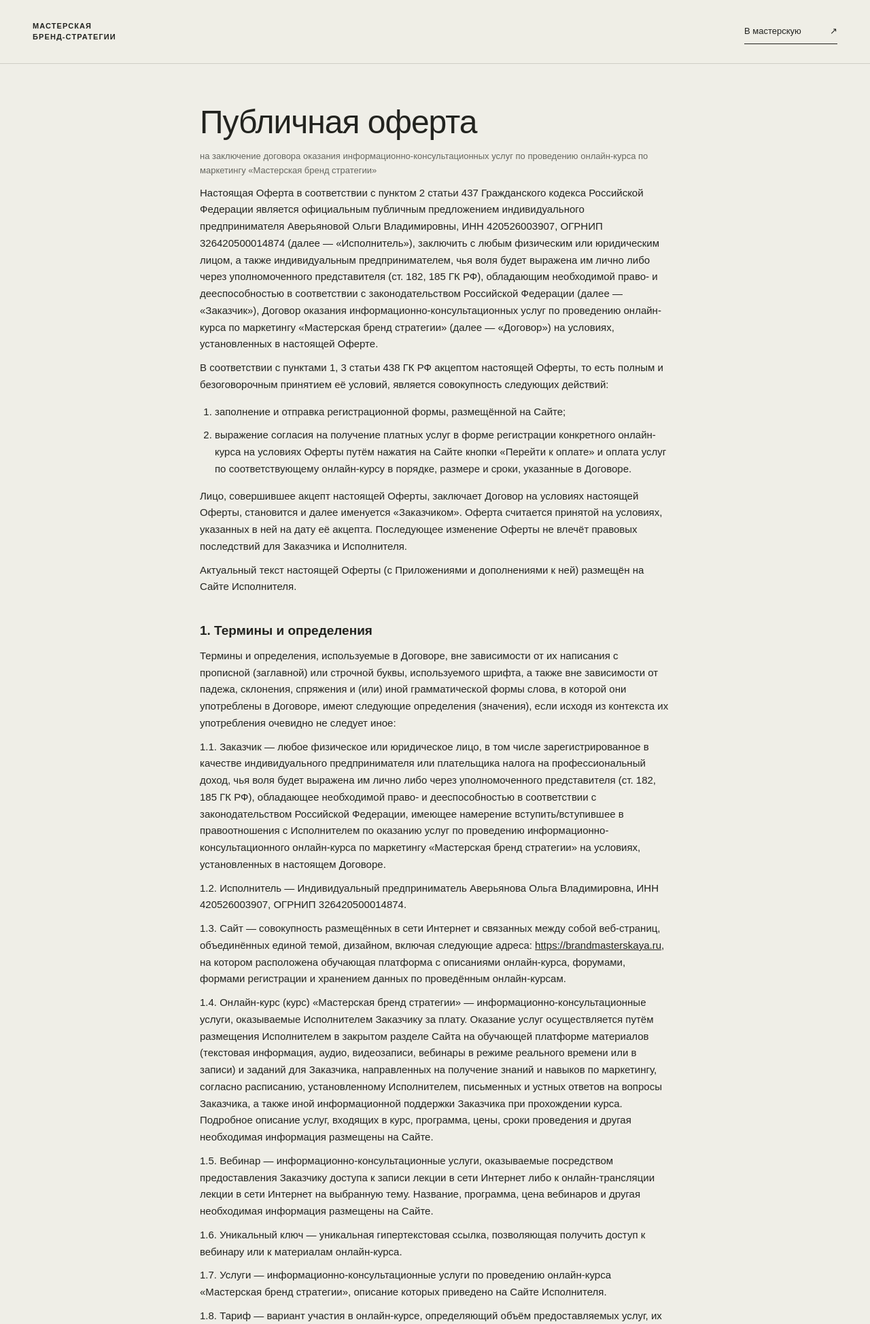
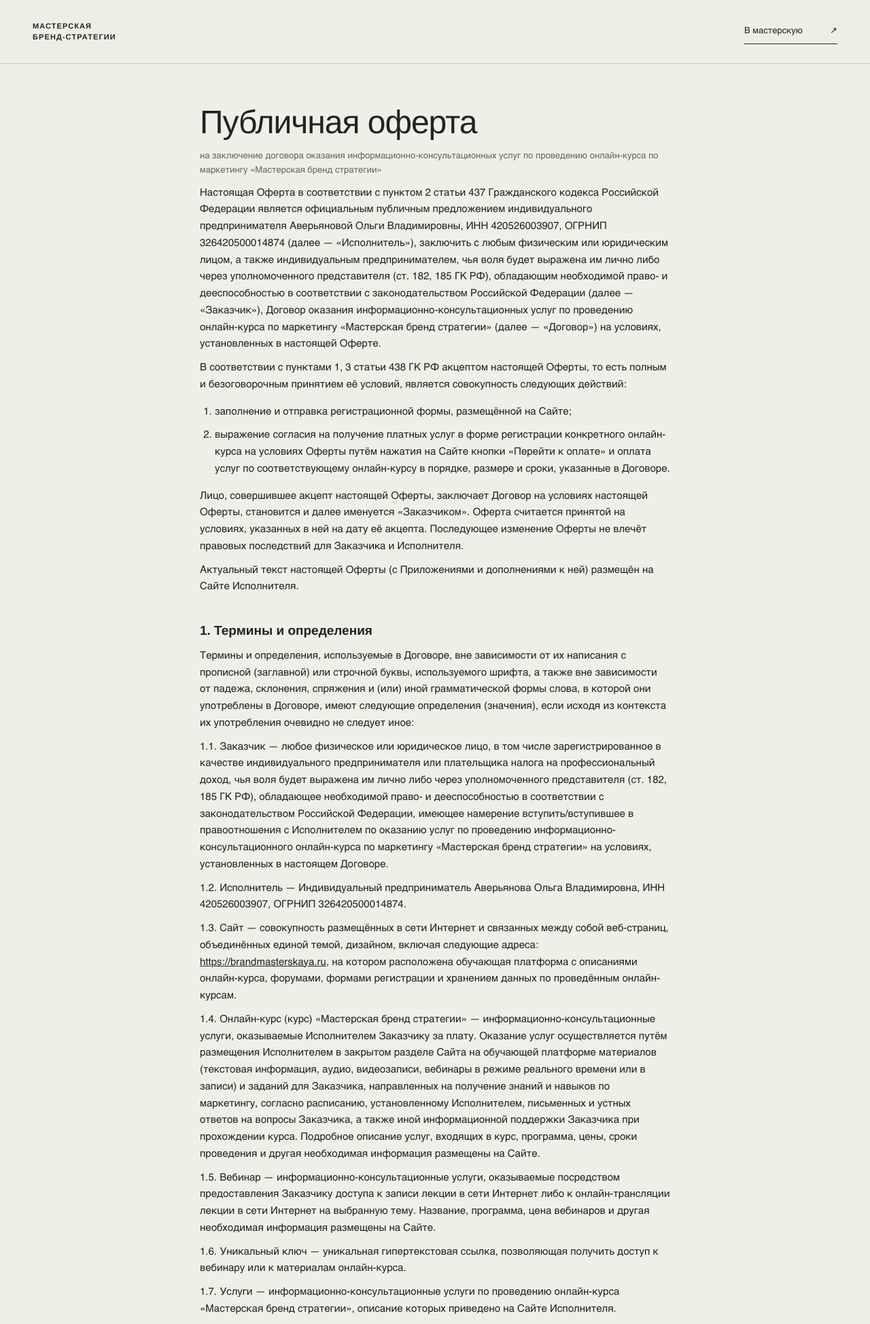
Before and after one commit to a-lagutov/brand-masterskaya, a PHP site: page /oferta.html in a window 1280 px wide. Shown: the top 1948 px of the page at 68% size. Run offline with PHP 8.4, Linux system fonts and the light colour scheme.

Commit message:
fix(site): self-host fonts, stop price flash on load
- hide prices until admin-panel prices load (3 s fallback)
- scope 29px size to ruble sign; number span inherited it
- ship Helvetica, Courier New, PT Serif as woff2; page waits
  for fonts so profiles without system fonts look the same
- ruble sign in system UI font (SF Pro on Apple)
- build copies assets referenced from CSS url()

Helvetica taken from macOS; web license pending.

Co-Authored-By: Claude Opus 5.5 <noreply@anthropic.com>

```diff
--- a/src/css/style.css
+++ b/src/css/style.css
@@ -1,3 +1,80 @@
+/*
+ * Fonts ship with the site (src/assets/fonts) as WOFF2, so every browser shows the same type.
+ * Helvetica and Courier New are cut to Latin and Cyrillic; PT Serif (SIL OFL) is split into
+ * subsets, loaded only when used.
+ */
+@font-face {
+  font-family: Helvetica;
+  font-style: normal;
+  font-weight: 300;
+  font-display: block;
+  src: url('../assets/fonts/helvetica-300.woff2') format('woff2');
+}
+
+@font-face {
+  font-family: Helvetica;
+  font-style: normal;
+  font-weight: 400;
+  font-display: block;
+  src: url('../assets/fonts/helvetica-400.woff2') format('woff2');
+}
+
+@font-face {
+  font-family: Helvetica;
+  font-style: normal;
+  font-weight: 700;
+  font-display: block;
+  src: url('../assets/fonts/helvetica-700.woff2') format('woff2');
+}
+
+@font-face {
+  font-family: 'Courier New';
+  font-style: normal;
+  font-weight: 400;
+  font-display: block;
+  src: url('../assets/fonts/courier-new-400.woff2') format('woff2');
+}
+
+@font-face {
+  font-family: 'Courier New';
+  font-style: normal;
+  font-weight: 700;
+  font-display: block;
+  src: url('../assets/fonts/courier-new-700.woff2') format('woff2');
+}
+
+@font-face {
+  font-family: 'PT Serif';
+  font-style: italic;
+  font-weight: 400;
+  font-display: block;
+  src: url('../assets/fonts/pt-serif-cyrillic-400-italic.woff2') format('woff2');
+  unicode-range: U+0301, U+0400-045F, U+0490-0491, U+04B0-04B1, U+2116;
+}
+
+@font-face {
+  font-family: 'PT Serif';
+  font-style: italic;
+  font-weight: 400;
+  font-display: block;
+  src: url('../assets/fonts/pt-serif-latin-ext-400-italic.woff2') format('woff2');
+  unicode-range:
+    U+0100-02BA, U+02BD-02C5, U+02C7-02CC, U+02CE-02D7, U+02DD-02FF, U+0304, U+0308, U+0329,
+    U+1D00-1DBF, U+1E00-1E9F, U+1EF2-1EFF, U+2020, U+20A0-20AB, U+20AD-20C0, U+2113, U+2C60-2C7F,
+    U+A720-A7FF;
+}
+
+@font-face {
+  font-family: 'PT Serif';
+  font-style: italic;
+  font-weight: 400;
+  font-display: block;
+  src: url('../assets/fonts/pt-serif-latin-400-italic.woff2') format('woff2');
+  unicode-range:
+    U+0000-00FF, U+0131, U+0152-0153, U+02BB-02BC, U+02C6, U+02DA, U+02DC, U+0304, U+0308, U+0329,
+    U+2000-206F, U+20AC, U+2122, U+2191, U+2193, U+2212, U+2215, U+FEFF, U+FFFD;
+}
+
 :root {
   --paper: #efeee7;
   --ink: #22231f;
@@ -20,7 +97,7 @@ body {
   margin: 0;
   background: var(--paper);
   color: var(--ink);
-  font-family: Arial, Helvetica, sans-serif;
+  font-family: Helvetica, sans-serif;
   font-size: 16px;
   line-height: 1.5;
   -webkit-font-smoothing: antialiased;
@@ -222,8 +299,23 @@ fieldset label > span {
   padding-top: 4px;
 }
 
-.price span {
+.price-currency {
   font-size: 29px;
+}
+
+/* The ruble sign in the system UI font: SF Pro on Apple devices, Segoe UI on Windows, Roboto on Android. */
+.ruble {
+  font-family: -apple-system, BlinkMacSystemFont, system-ui, sans-serif;
+}
+
+/* Hide build-time prices until the admin-panel prices arrive (src/js/app.js), so they never flash. */
+.prices-loading [data-price] {
+  visibility: hidden;
+}
+
+/* The page stays hidden until its fonts have loaded (see the script in index.html). */
+.fonts-loading body {
+  visibility: hidden;
 }
 
 .pricing-addendum > span {
@@ -515,7 +607,9 @@ h2 {
 }
 
 h2 em {
-  font-family: Georgia, serif;
+  /* Only the shipped font: the page waits for it, so no fallback is ever shown. */
+  /* stylelint-disable-next-line font-family-no-missing-generic-family-keyword */
+  font-family: 'PT Serif';
   font-weight: 400;
   color: var(--red);
 }
@@ -1970,7 +2064,7 @@ input[type='checkbox'] {
 }
 
 .hero-notices {
-  font-family: Arial, Helvetica, sans-serif;
+  font-family: Helvetica, sans-serif;
   font-size: 13px;
   line-height: 1.4;
   letter-spacing: 0;
```
Also changed, not shown: scripts/build.mjs (+10 -4 lines), src/assets/fonts/OFL-PT-Serif.txt (added, +93 -0 lines), src/index.html (+50 -7 lines), src/js/app.js (+6 -2 lines), src/assets/fonts/courier-new-400.woff2 (added), src/assets/fonts/courier-new-700.woff2 (added), src/assets/fonts/helvetica-300.woff2 (added), src/assets/fonts/helvetica-400.woff2 (added), src/assets/fonts/helvetica-700.woff2 (added), src/assets/fonts/pt-serif-cyrillic-400-italic.woff2 (added), src/assets/fonts/pt-serif-latin-400-italic.woff2 (added), src/assets/fonts/pt-serif-latin-ext-400-italic.woff2 (added).
